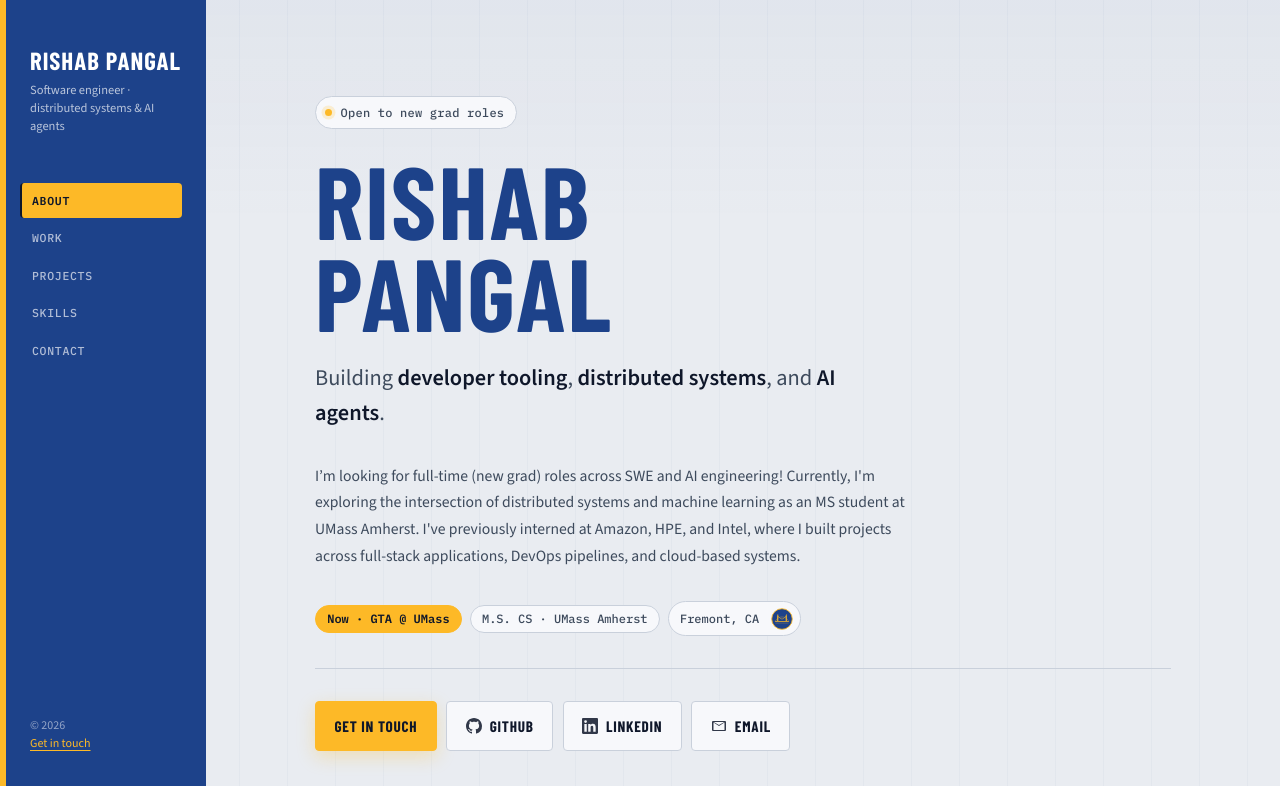
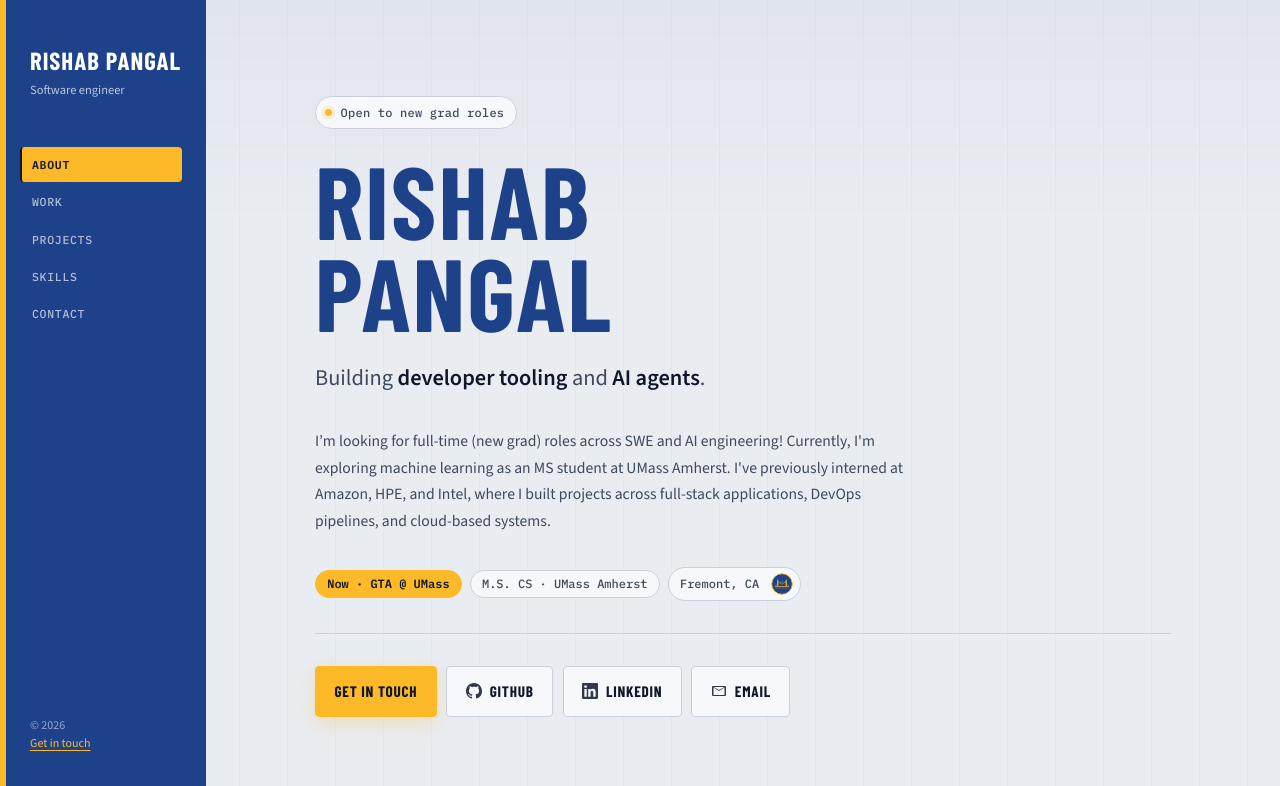
Before and after one commit to Rishpan/Rishpan.github.io, a plain HTML site: page index.html in a window 1280 px wide. Shown: the top 786 px of the page. Drawn offline with nearby package versions, Linux system fonts and the light colour scheme; a web font is replaced by a local one.

Commit message:
Tighten hero copy by dropping distributed systems mentions.
Co-authored-by: Cursor <cursoragent@cursor.com>

```diff
--- a/index.html
+++ b/index.html
@@ -1565,7 +1565,7 @@
       <div>
         <a class="brand" href="#about" data-nav="about">
           <span class="brand-mark">Rishab Pangal</span>
-          <span class="brand-sub">Software engineer · distributed systems &amp; AI agents</span>
+          <span class="brand-sub">Software engineer</span>
         </a>
         <nav style="margin-top: var(--space-2xl)">
           <ul class="nav-links" id="desktop-nav">
@@ -1600,10 +1600,10 @@
             </p>
             <h1>Rishab<br />Pangal</h1>
             <p class="hero-lede">
-              Building <strong>developer tooling</strong>, <strong>distributed systems</strong>, and <strong>AI agents</strong>.
+              Building <strong>developer tooling</strong> and <strong>AI agents</strong>.
             </p>
             <p class="hero-summary">
-              I’m looking for full-time (new grad) roles across SWE and AI engineering! Currently, I'm exploring the intersection of distributed systems and machine learning as an MS student at UMass Amherst. I've previously interned at Amazon, HPE, and Intel, where I built projects across full-stack applications, DevOps pipelines, and cloud-based systems.
+              I’m looking for full-time (new grad) roles across SWE and AI engineering! Currently, I'm exploring machine learning as an MS student at UMass Amherst. I've previously interned at Amazon, HPE, and Intel, where I built projects across full-stack applications, DevOps pipelines, and cloud-based systems.
             </p>
             <div class="hero-meta">
               <a class="hero-chip hero-chip--now" href="#experience" data-nav="experience">Now · GTA @ UMass</a>
```
